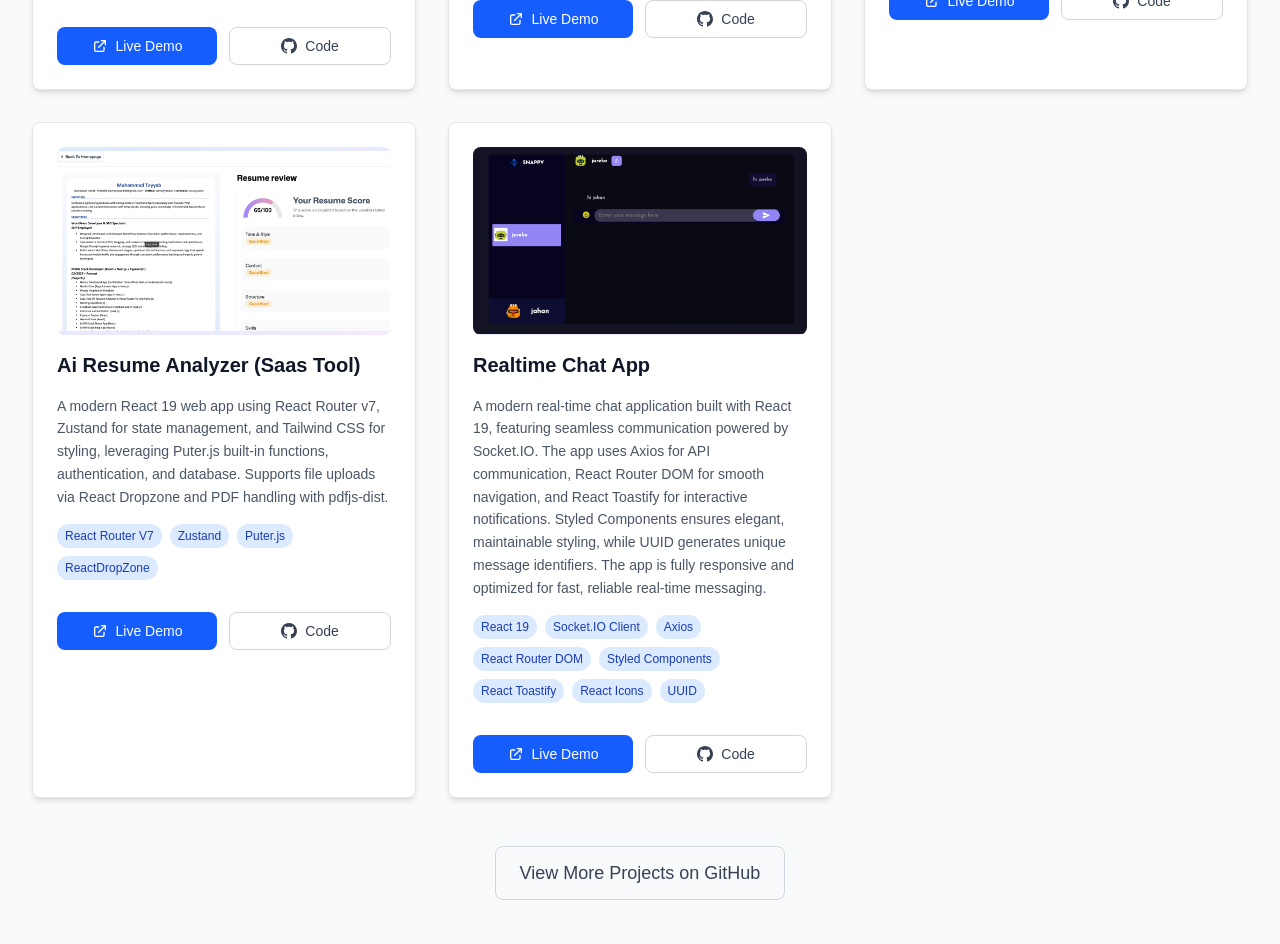
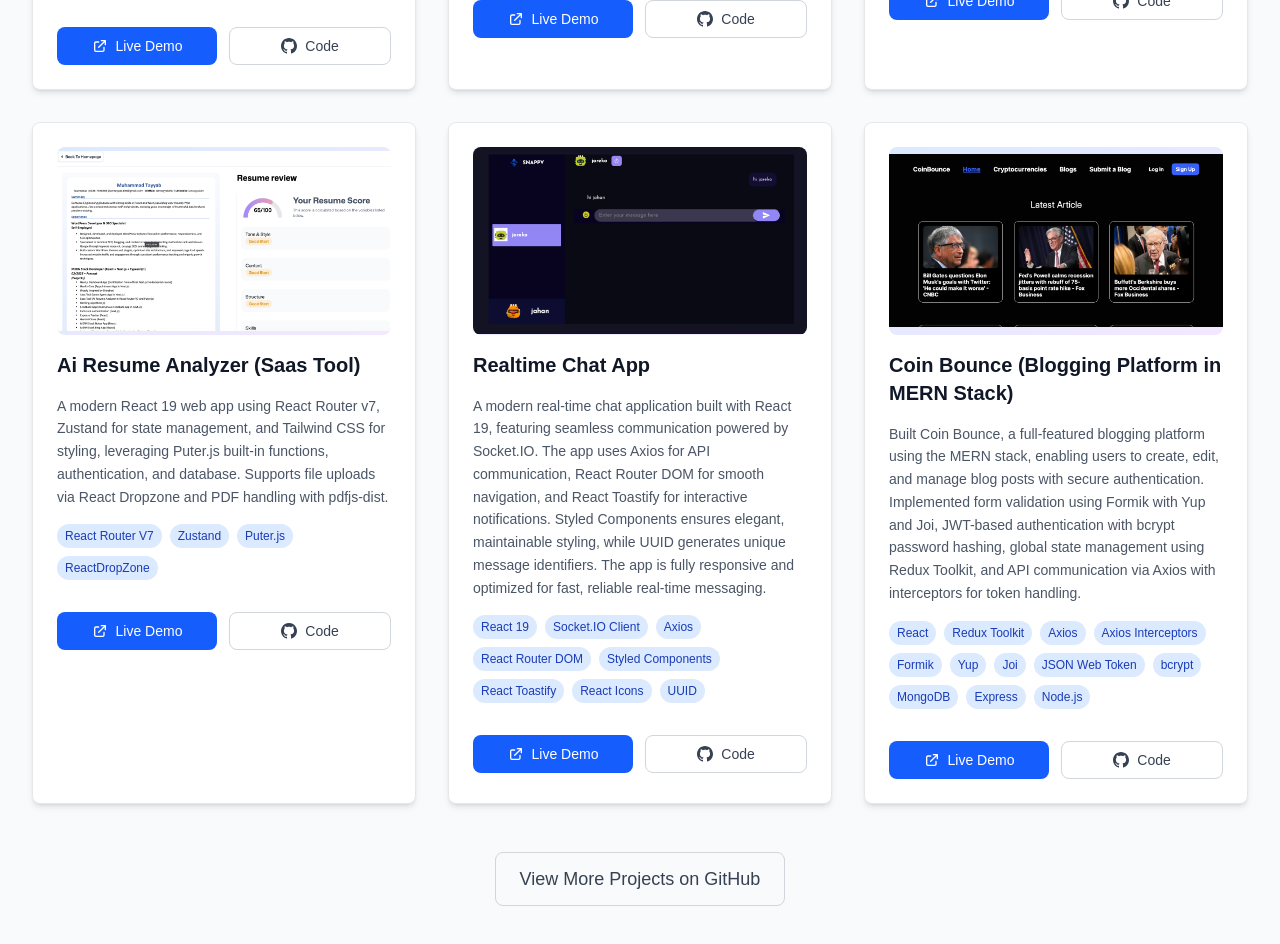
Before and after one commit to iamtayyab007/portfolio-nextjs, a Next.js app: page / in a window 1280 px wide. Shown: the part 3500-4444 px from the top of the page. Built offline with nearby package versions, Linux system fonts and the light colour scheme.

Commit message:
add resume link new

```diff
--- a/src/components/sections/Hero.tsx
+++ b/src/components/sections/Hero.tsx
@@ -11,7 +11,7 @@ const Hero: React.FC = () => {
     }
   };
  // 🔗 Direct Google Drive download link
-  const resumeUrl = "https://drive.google.com/uc?export=download&id=1VngnYEEgn1G8vW0QbBd0oNDvqMgJFcxt";
+  const resumeUrl = "https://drive.google.com/file/d/15R1joVw1YxyLEAiVGZEkEgX5PYeox5im/view?usp=drive_link";
   return (
     <section id="home" className="min-h-screen flex items-center justify-center bg-gradient-to-br from-sky-50 via-pink-50 to-violet-100 dark:from-gray-900 dark:via-gray-800 dark:to-gray-700 pt-16">
       <div className="max-w-7xl mx-auto px-4 sm:px-6 lg:px-8 py-20">
--- a/src/components/sections/Projects.tsx
+++ b/src/components/sections/Projects.tsx
@@ -55,6 +55,15 @@ const Projects: React.FC = () => {
       liveUrl: 'https://github.com/iamtayyab007/realtime-chat-app',
       githubUrl: 'https://github.com/iamtayyab007/realtime-chat-app',
     },
+
+    {
+  title: 'Coin Bounce (Blogging Platform in MERN Stack)',
+  description: 'Built Coin Bounce, a full-featured blogging platform using the MERN stack, enabling users to create, edit, and manage blog posts with secure authentication. Implemented form validation using Formik with Yup and Joi, JWT-based authentication with bcrypt password hashing, global state management using Redux Toolkit, and API communication via Axios with interceptors for token handling.',
+  image: '/Project/coin-bounce.png',
+  technologies: ['React', 'Redux Toolkit','Axios','Axios Interceptors','Formik','Yup','Joi','JSON Web Token','bcrypt','MongoDB','Express','Node.js'],
+  liveUrl: 'https://github.com/iamtayyab007/coin-bounce',
+  githubUrl: 'https://github.com/iamtayyab007/coin-bounce',
+}
   ];
 
   return (
```
Also changed, not shown: public/Project/coin-bounce.png (added).
